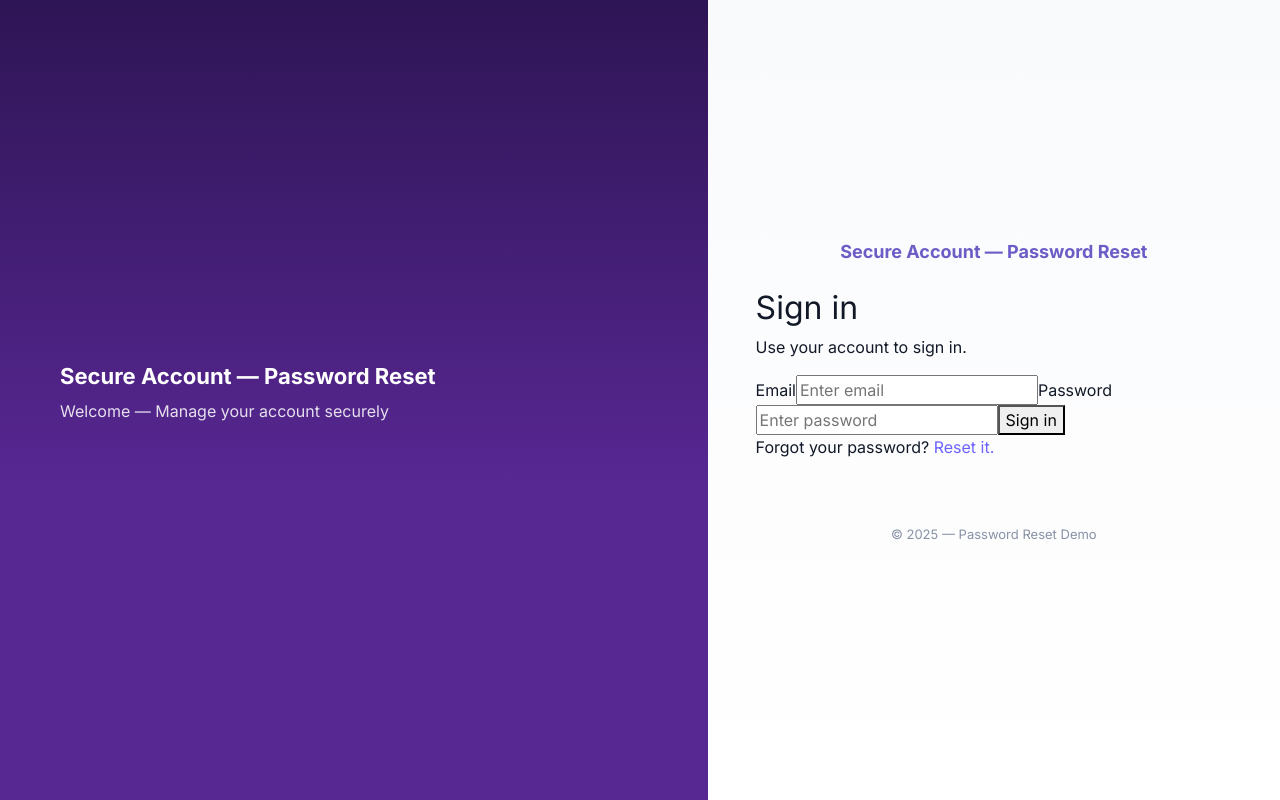
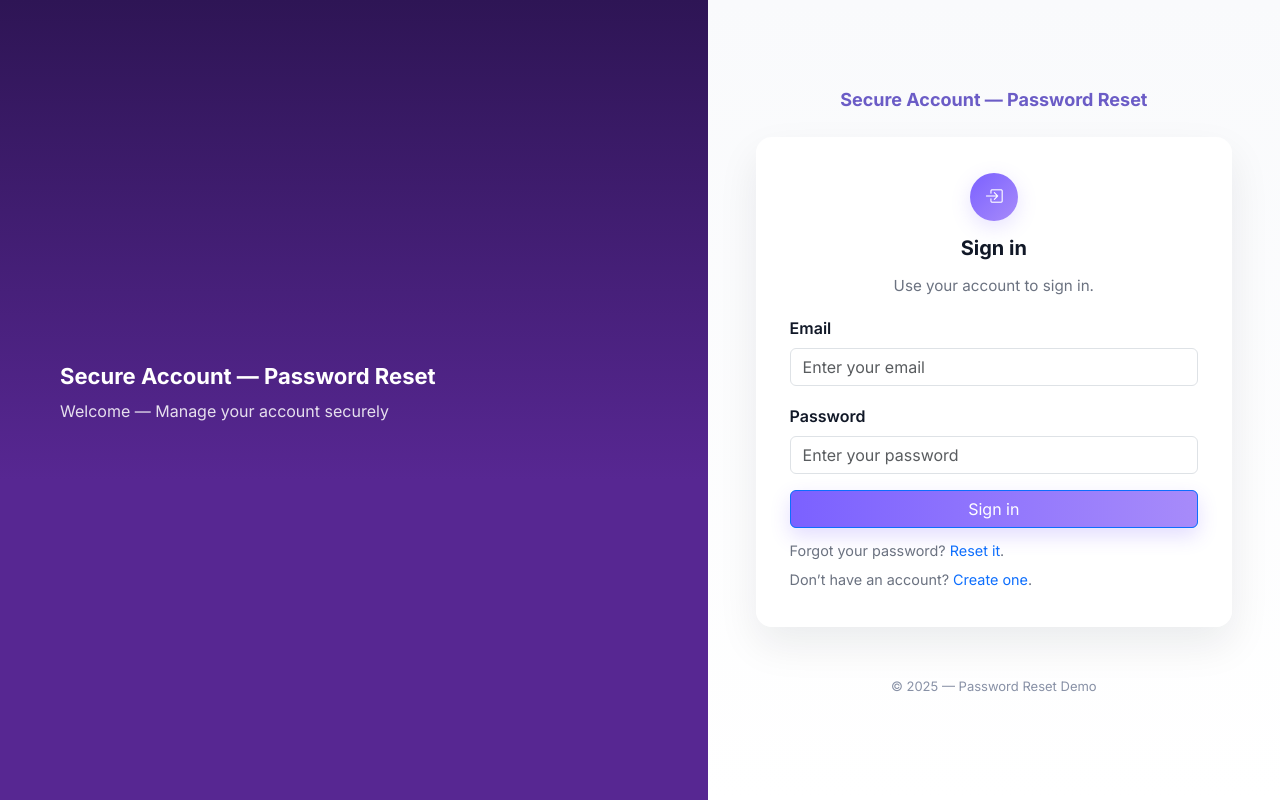
Before and after one commit to annie199810/Password-Reset, a React (Create React App) app in the folder frontend/: page /login in a window 1280 px wide. Built offline with nearby package versions, Linux system fonts and the light colour scheme; no server answers.

Commit message:
add code

```diff
--- a/frontend/src/components/Login.jsx
+++ b/frontend/src/components/Login.jsx
@@ -1,86 +1,103 @@
-import React, { useState } from "react";
-import { useNavigate } from "react-router-dom";
+import React, { useState } from 'react';
+import { useNavigate } from 'react-router-dom';
 
-const API_BASE = import.meta.env.VITE_API_BASE_URL || "";
+export default function Login() {
+  const [email, setEmail] = useState("");
+  const [password, setPassword] = useState("");
+  const [status, setStatus] = useState({ type: "", text: "" });
+  const [loading, setLoading] = useState(false);
 
-function Login() {
   const navigate = useNavigate();
 
-  const [email, setEmail] = useState("");
-  const [password, setPassword] = useState("");
-  const [error, setError] = useState("");
+  const API = process.env.REACT_APP_API_URL;
 
-  const handleSubmit = async (e) => {
+  async function submit(e) {
     e.preventDefault();
-    setError("");
+    setStatus({ type: "", text: "" });
+
+    if (!email || !password) {
+      return setStatus({ type: "error", text: "Email and password are required." });
+    }
+
+    setLoading(true);
 
     try {
-      const res = await fetch(`${API_BASE}/auth/login`, {
+      const res = await fetch(`${API}/api/auth/login`, {
         method: "POST",
         headers: { "Content-Type": "application/json" },
-        body: JSON.stringify({ email, password }),
+        body: JSON.stringify({ email, password })
       });
 
       const data = await res.json();
+      setLoading(false);
 
-      if (!res.ok) {
-        setError(data.message || "Invalid credentials");
-        return;
+      if (res.ok) {
+        if (data.token) localStorage.setItem("token", data.token);
+        setStatus({ type: "success", text: "Login successful. Redirecting…" });
+        setTimeout(() => navigate('/'), 800);
+      } else {
+        setStatus({ type: "error", text: data.error || "Invalid credentials." });
       }
-
-
-      localStorage.setItem("token", data.token);
-
-      navigate("/dashboard");
     } catch (err) {
-      console.error("Login failed", err);
-      setError("Something went wrong");
+      console.error(err);
+      setLoading(false);
+      setStatus({ type: "error", text: "Cannot connect to server." });
     }
-  };
+  }
 
   return (
-    <div className="login-page">
-      <div className="login-card">
-        <h2>Sign in</h2>
-        <p>Use your account to sign in.</p>
+    <div className="form-card mx-auto" style={{ maxWidth: 520 }}>
+      <div className="card-header">
+        <div className="icon"><i className="bi bi-box-arrow-in-right"></i></div>
+        <div className="form-title">Sign in</div>
+        <div className="form-sub">Use your account to sign in.</div>
+      </div>
 
-        <form onSubmit={handleSubmit}>
-          <label>Email</label>
+      <form onSubmit={submit} noValidate>
+        <div className="form-group">
+          <label className="form-label" htmlFor="email">Email</label>
           <input
+            id="email"
             type="email"
-            placeholder="Enter email"
+            className="form-control"
             value={email}
             onChange={(e) => setEmail(e.target.value)}
+            placeholder="Enter your email"
             required
           />
+        </div>
 
-          <label>Password</label>
+        <div className="form-group">
+          <label className="form-label" htmlFor="password">Password</label>
           <input
+            id="password"
             type="password"
-            placeholder="Enter password"
+            className="form-control"
             value={password}
             onChange={(e) => setPassword(e.target.value)}
+            placeholder="Enter your password"
             required
           />
+        </div>
 
-          {error && <p className="error">{error}</p>}
+        {status.text && (
+          <div className={`mt-3 alert ${status.type === "success" ? "alert-success" : "alert-danger"}`}>
+            {status.text}
+          </div>
+        )}
 
-          <button type="submit">Sign in</button>
-        </form>
+        <button className="btn btn-primary mt-3" type="submit" disabled={loading}>
+          {loading ? "Signing in…" : "Sign in"}
+        </button>
 
-        <p className="forgot">
-          Forgot your password?{" "}
-          <span
-            className="link"
-            onClick={() => navigate("/forgot-password")}
-            style={{ cursor: "pointer", color: "#6c63ff" }}
-          >
-            Reset it.
-          </span>
-        </p>
-      </div>
+        <div className="note" style={{ marginTop: 12 }}>
+          Forgot your password? <a href="/forgot-password">Reset it</a>.
+        </div>
+
+        <div className="note" style={{ marginTop: 8 }}>
+          Don’t have an account? <a href="/register">Create one</a>.
+        </div>
+      </form>
     </div>
   );
 }
-
-export default Login;
```
